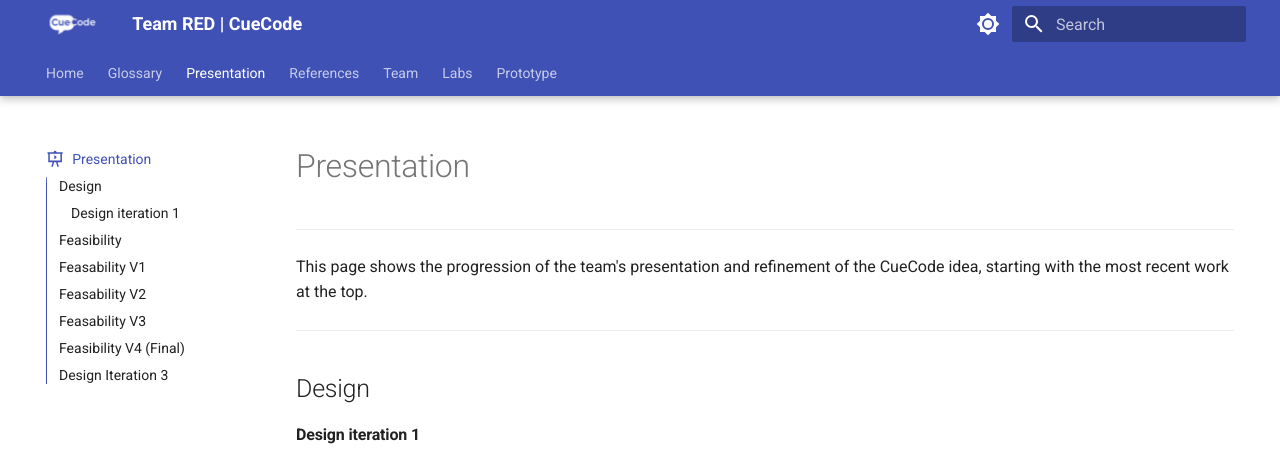
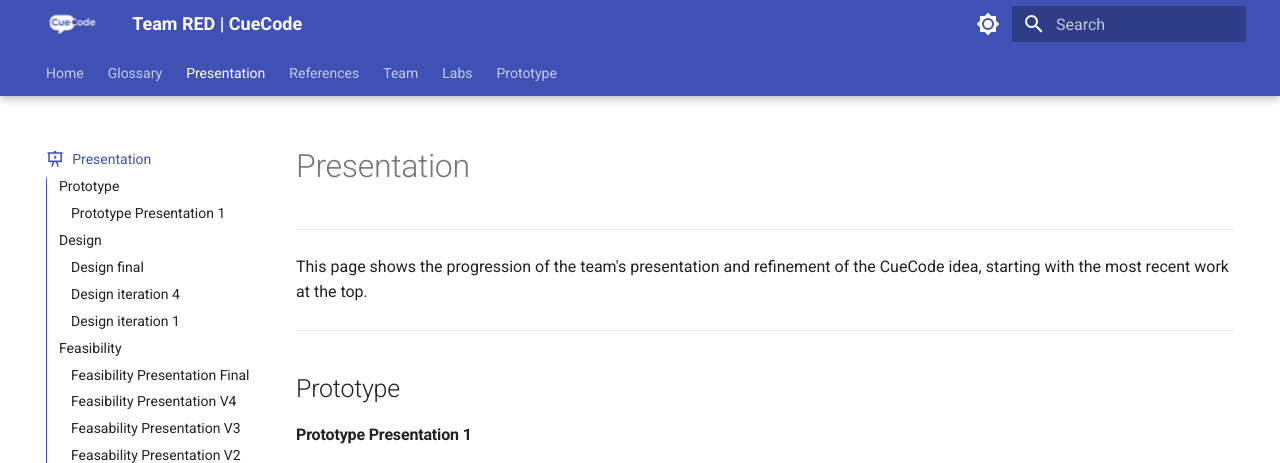
Before and after one commit to john-hix/s25-Red-1, an MkDocs documentation site: the page built from docs/presentation.md, in a window 1280 px wide and 1400 px high. Shown: the top 463 px of the window. Built offline with MkDocs 1.6.1 and Material for MkDocs 9.7.7, drawn with Linux system fonts in a browser that asks for light colours; emoji names are drawn with the system emoji font; some of the changed text lies outside the part shown; grey boxes are pictures that could not be loaded.

Commit message:
Correct presentation page

```diff
--- a/docs/presentation.md
+++ b/docs/presentation.md
@@ -9,7 +9,37 @@
 
 ---
 
+## Prototype
+
+#### Prototype Presentation 1
+
+_December 2024_
+
+This iteration included an effort to further limit the scope
+of the project in order to focus on the elements that are unique to CueCode.
+
+The updated slide deck directly below shows where we eliminated and/or planned to
+eliminate features from the prototype. We may not be able to remove the asynchonous
+messaging component, depending on the answers to a few open questions we have about
+the infrastructure.
+
+<html markdown>
+<iframe src="pdf/CueCode _Prototype_1.pdf" frameborder="0" width="960" height="569" allowfullscreen="true" mozallowfullscreen="true" webkitallowfullscreen="true"></iframe>
+</html>
+
+<a href="https://docs.google.com/presentation/d/1dpH7MbrCzOMy8j-xMQ2i7ONqneBK3jC3eVCx3xFcEZk/edit?usp=sharing" target="_blank">Link to Google Slides version here</a>.
+
 ## Design
+
+#### Design final
+<html markdown>
+<iframe src="pdf/CueCode_Design_Final.pdf" frameborder="0" width="960" height="569" allowfullscreen="true" mozallowfullscreen="true" webkitallowfullscreen="true"></iframe>
+</html>
+
+#### Design iteration 4
+<html markdown>
+<iframe src="pdf/CueCode_Design_4.pdf" frameborder="0" width="960" height="569" allowfullscreen="true" mozallowfullscreen="true" webkitallowfullscreen="true"></iframe>
+</html>
 
 #### Design iteration 1
 <html markdown>
@@ -23,41 +53,41 @@
 
 > :bulb: To advance slides, click directly on the embedded slides. Left / Right arrows do not work well at the moment
 
-##Feasability V1
+###Feasibility Presentation Final
+<html markdown>
+<iframe src="pdf/CueCode_Feasibility_Final.pdf" frameborder="0" width="960" height="569" allowfullscreen="true" mozallowfullscreen="true" webkitallowfullscreen="true"></iframe>
+</html>
 
+###Feasibility Presentation V4
 <html markdown>
-<iframe src="https://docs.google.com/presentation/d/e/2PACX-1vTND6lOAWzXteetUZDJzyxeEFMAvpb9-NW3UCBnQT5eD7vPR5DWOtI5tpNZfPo_4DnYZ26XEGnFf_iY/embed?start=false&loop=false&delayms=3000" frameborder="0" width="960" height="569" allowfullscreen="true" mozallowfullscreen="true" webkitallowfullscreen="true"></iframe>
+<iframe src="./pdf/CueCode_Feasibility_4.pdf" frameborder="0" width="960" height="569" allowfullscreen="true" mozallowfullscreen="true" webkitallowfullscreen="true"></iframe>
 </html>
 
 ---
 
-##Feasability V2
+###Feasability Presentation V3
 
 <html markdown>
-<iframe src="https://docs.google.com/presentation/d/e/2PACX-1vQQIXlBjMno9nqxHaXoNIClSaviZctsIuhnMd7T9dUmuPfIWKfeytngeu1QWAx2h5vgh9LiflhG1fyi/embed?start=false&loop=false&delayms=3000" frameborder="0" width="960" height="569" allowfullscreen="true" mozallowfullscreen="true" webkitallowfullscreen="true"></iframe>
+<iframe src="./pdf/CueCode_Feasibility_3.pdf" frameborder="0" width="960" height="569" allowfullscreen="true" mozallowfullscreen="true" webkitallowfullscreen="true"></iframe>
+</html>
+
+---
+###Feasability Presentation V2
+
+<html markdown>
+<iframe src="./pdf/CueCode_Feasibility_2.pdf" frameborder="0" width="960" height="569" allowfullscreen="true" mozallowfullscreen="true" webkitallowfullscreen="true"></iframe>
+</html>
+
+---
+###Feasability Presentation V1
+
+<html markdown>
+<iframe src="./pdf/CueCode_Feasibility_1.pdf" frameborder="0" width="960" height="569" allowfullscreen="true" mozallowfullscreen="true" webkitallowfullscreen="true"></iframe>
 </html>
 
 ---
 
-##Feasability V3
-
-<html markdown>
-<iframe src="https://docs.google.com/presentation/d/e/2PACX-1vRQC9Yka0iw8GI_uF8YIHaUsgu_w9xcAzdYGbmWcGka-z7-RDiud5Os3wK0KPCj1eqdV-xQvDrC3URB/embed?start=false&loop=false&delayms=3000" frameborder="0" width="960" height="569" allowfullscreen="true" mozallowfullscreen="true" webkitallowfullscreen="true"></iframe>
-</html>
-
----
-
-##Feasibility V4 (Final)
-> :bulb: work in progress until Oct 24
-<html markdown>
-<iframe src="https://docs.google.com/presentation/d/e/2PACX-1vRf_mMhDVdSZ9inK6FKSTjyiGiPLGKbWQ4K_B4FQZzPLsceShlqBa6_Su6CUPK8ZAQmRA_E8TCw-pb2/embed?start=false&loop=false&delayms=3000" frameborder="0" width="960" height="569" allowfullscreen="true" mozallowfullscreen="true" webkitallowfullscreen="true"></iframe>
-</html>
-
----
-
-##Design Iteration 3
-<html markdown>
-<iframe src="https://docs.google.com/presentation/d/15Wz7i19-05hNoR-KggFs1b1PXr3np5ebpNT3xBx5ioM/edit#slide=id.g3124771c0c9_0_47" frameborder="0" width="960" height="569" allowfullscreen="true" mozallowfullscreen="true" webkitallowfullscreen="true"></iframe>
-</html>
-
----
+##Initial pitch document
+This is the pitch document used when students selected which of their peers'
+project ideas to choose.
+<iframe src="./pdf/CueCode_JohnHicks.pdf" frameborder="0" width="960" height="569" allowfullscreen="true" mozallowfullscreen="true" webkitallowfullscreen="true"></iframe>
```
